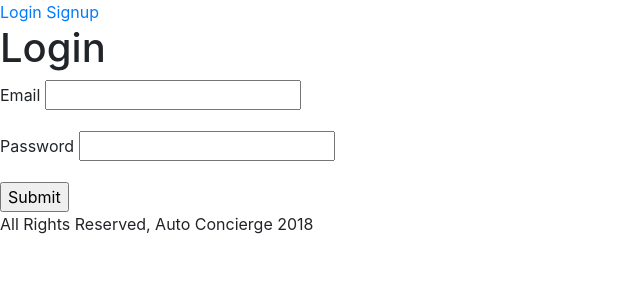
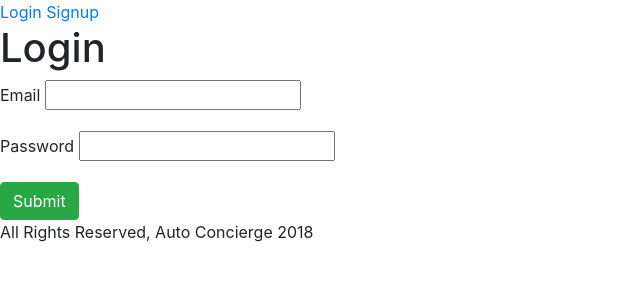
Before and after one commit to njang/autoConcierge, a Django app: page /login/ in a window 1280 px wide. Shown: the top 300 px of the page, without its empty margins (0-640 px from the left). Run offline with Django 3.2, Linux system fonts and the light colour scheme; some libraries are stand-ins or nearby versions.

Commit message:
Stylize login button

```diff
--- a/main_app/templates/login.html
+++ b/main_app/templates/login.html
@@ -3,13 +3,13 @@
 
 {% block content %}
 <h1>Login</h1>
-<form method="POST" action=".">
+<form method='POST' action='.'>
 	{% csrf_token %}
 
-	<p><label for="id_email">Email</label> <input type="text" name="email" maxlength="254" required="" id="id_email"></p>
-	<p><label for="id_password">Password</label> <input type="password" name="password" required="" id="id_password"></p>
+	<p><label for='id_email'>Email</label> <input type='text' name='email' maxlength='254' required='' id='id_email'></p>
+	<p><label for='id_password'>Password</label> <input type='password' name='password' required='' id='id_password'></p>
 
-	<input type="submit" value="Submit" />
+	<input type='submit' value='Submit' class='btn btn-success'/>
 </form>
 
 {% endblock %}
```
